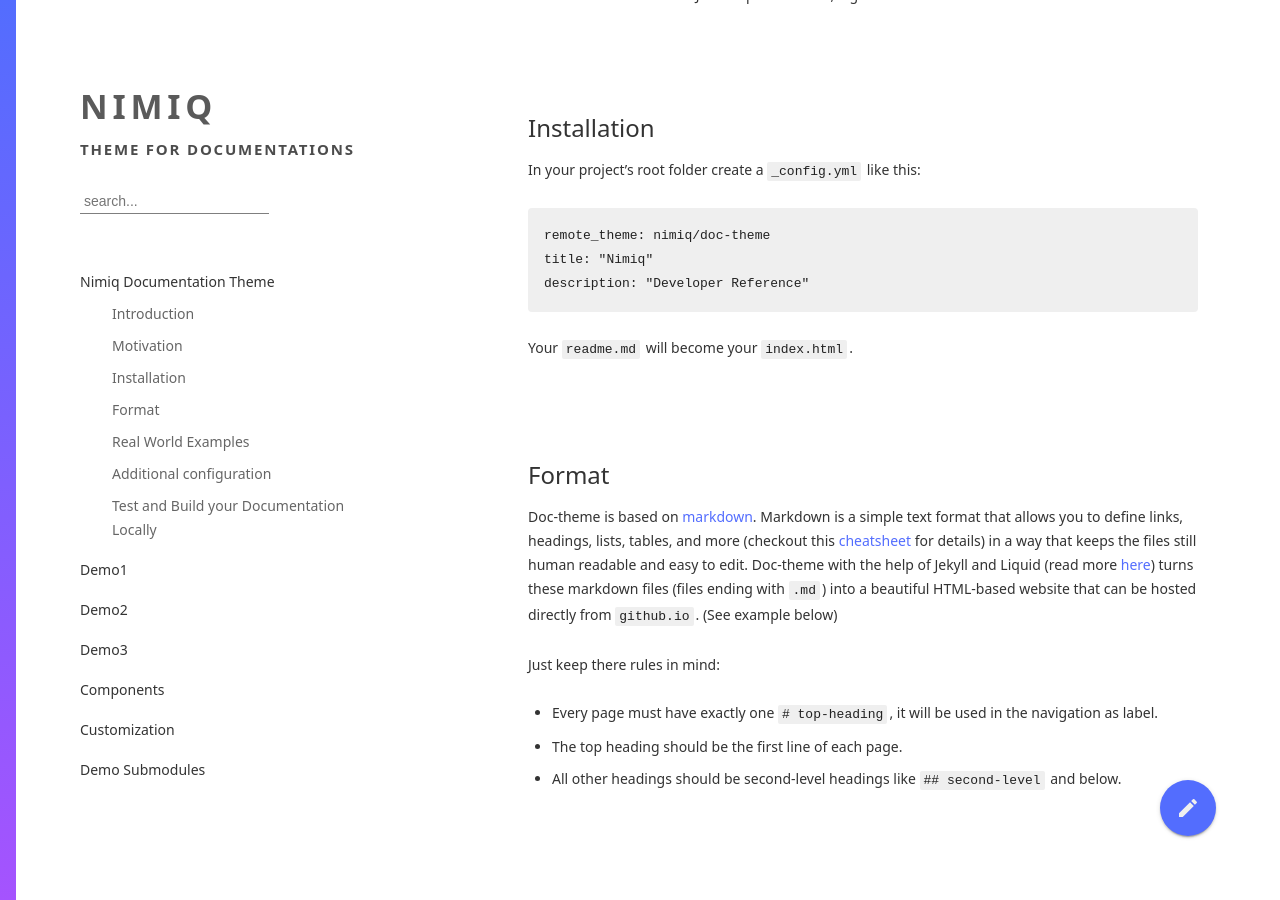
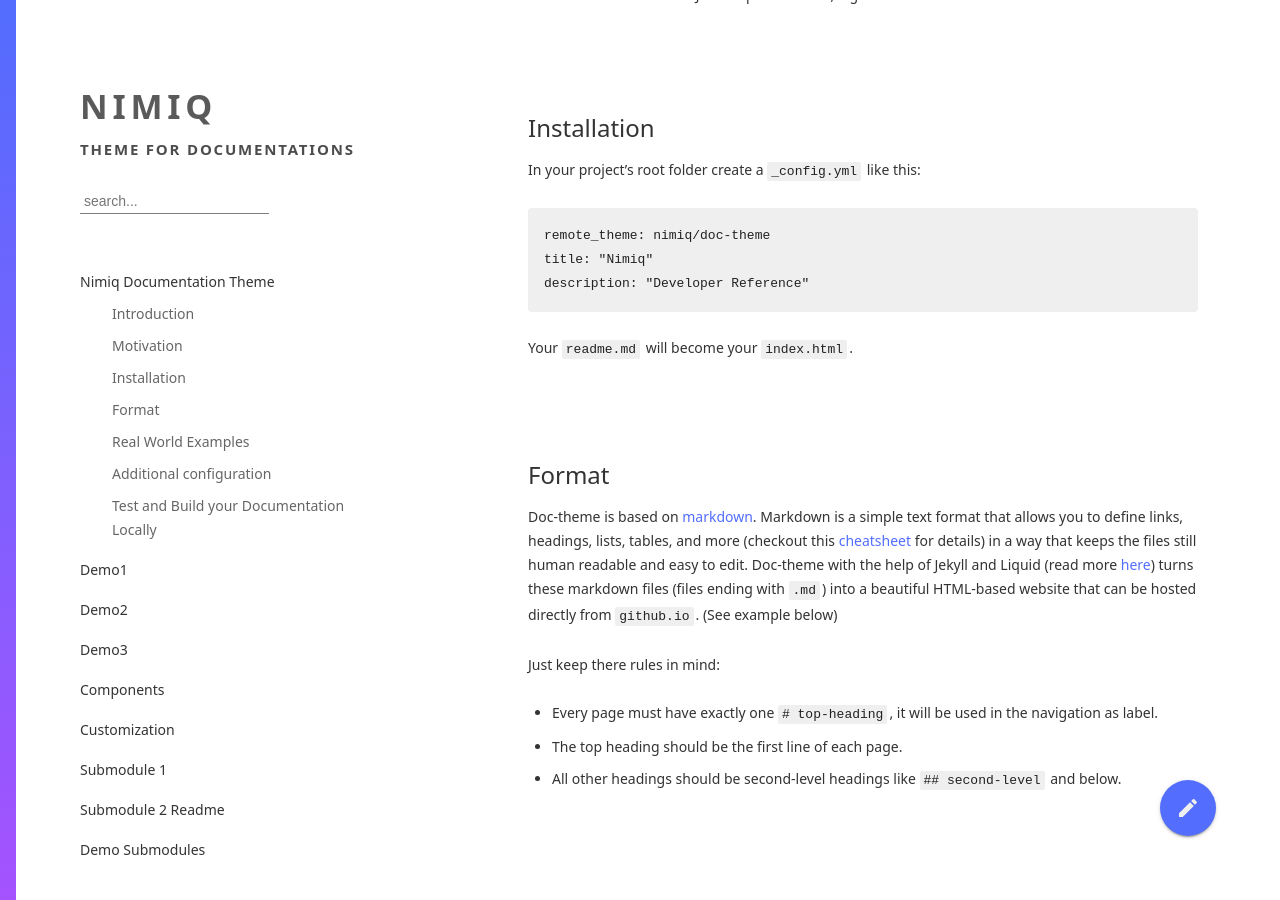
Before and after one commit to nimiq/doc-theme, a Jekyll site: the page built from README.md, in a window 1280 px wide and 900 px high, scrolled down 504 px. Built offline with Jekyll 4.4.1, drawn with Linux system fonts in a browser that asks for light colours; our own code applies the rules of GitHub Pages for plain Markdown files; some of the changed text lies outside the part shown.

Commit message:
Apply ignore to all pages, not only submodules

```diff
--- a/_layouts/default.html
+++ b/_layouts/default.html
@@ -57,10 +57,6 @@
             ignore: {{ filter }}
           {% endfor %}
           {% for node in pages %}
-            {% if node.name == "README.md" and node.dir != "/" %}
-              {% assign packageDir = node.dir %}
-              {% capture done %} {{ done }},{{ node.path }}{% endcapture %}
-
             # on ignore list?
             {% assign ignore = false %}
             {% for filter in ignoreList %}
@@ -68,9 +64,14 @@
               {% if node.dir contains filter %}
                 {% assign ignore = true %}
                 yes
+                {% capture done %} {{ done }},{{ node.path }}{% endcapture %}
                 {% break %}
               {% endif %}
             {% endfor %}
+
+            {% if node.name == "README.md" and node.dir != "/" %}
+              {% assign packageDir = node.dir %}
+
               {% if ignore != true %}
                 Add sub module to TOC {{ node.url }}
 
```
Lines whose indentation alone changed are shown as unchanged.
